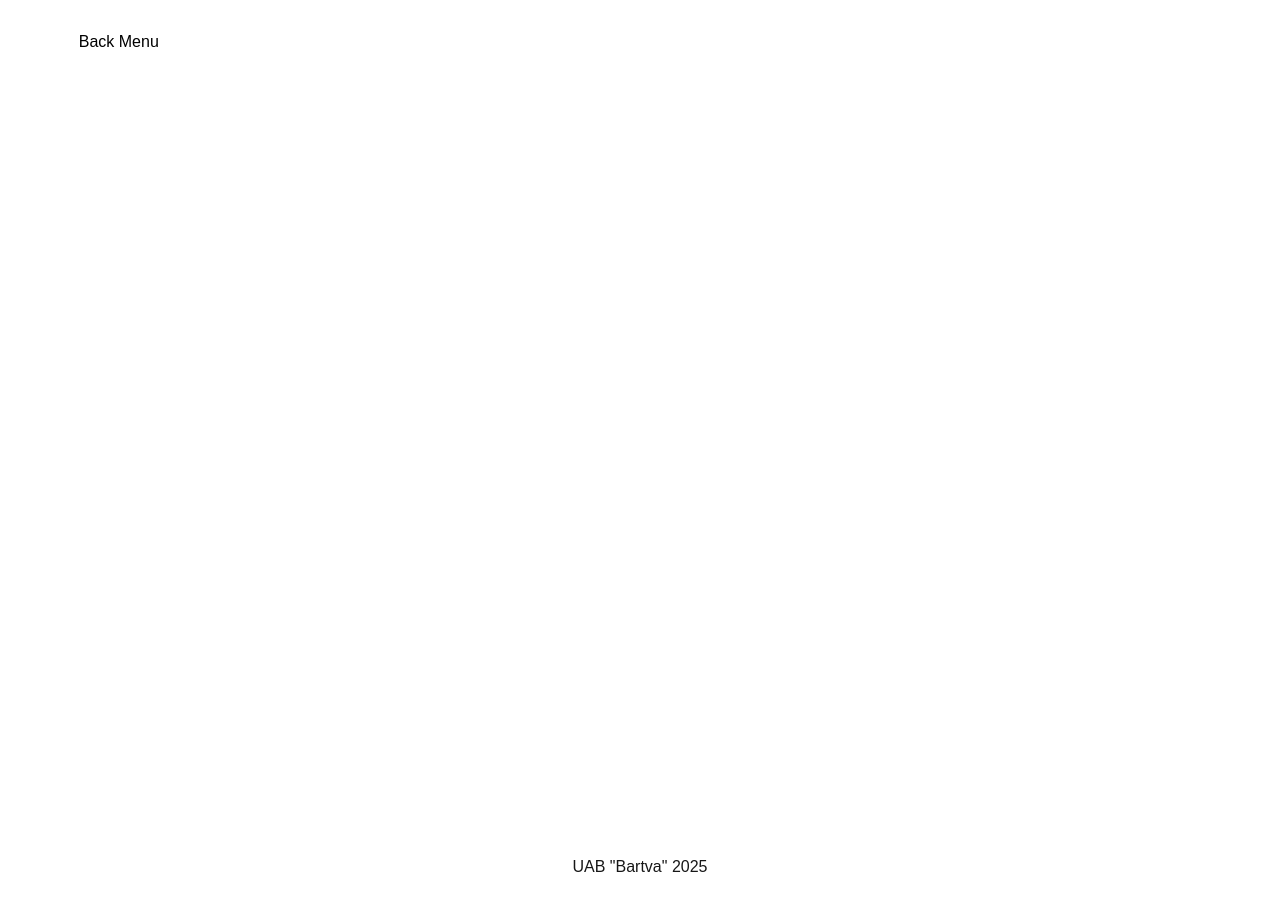
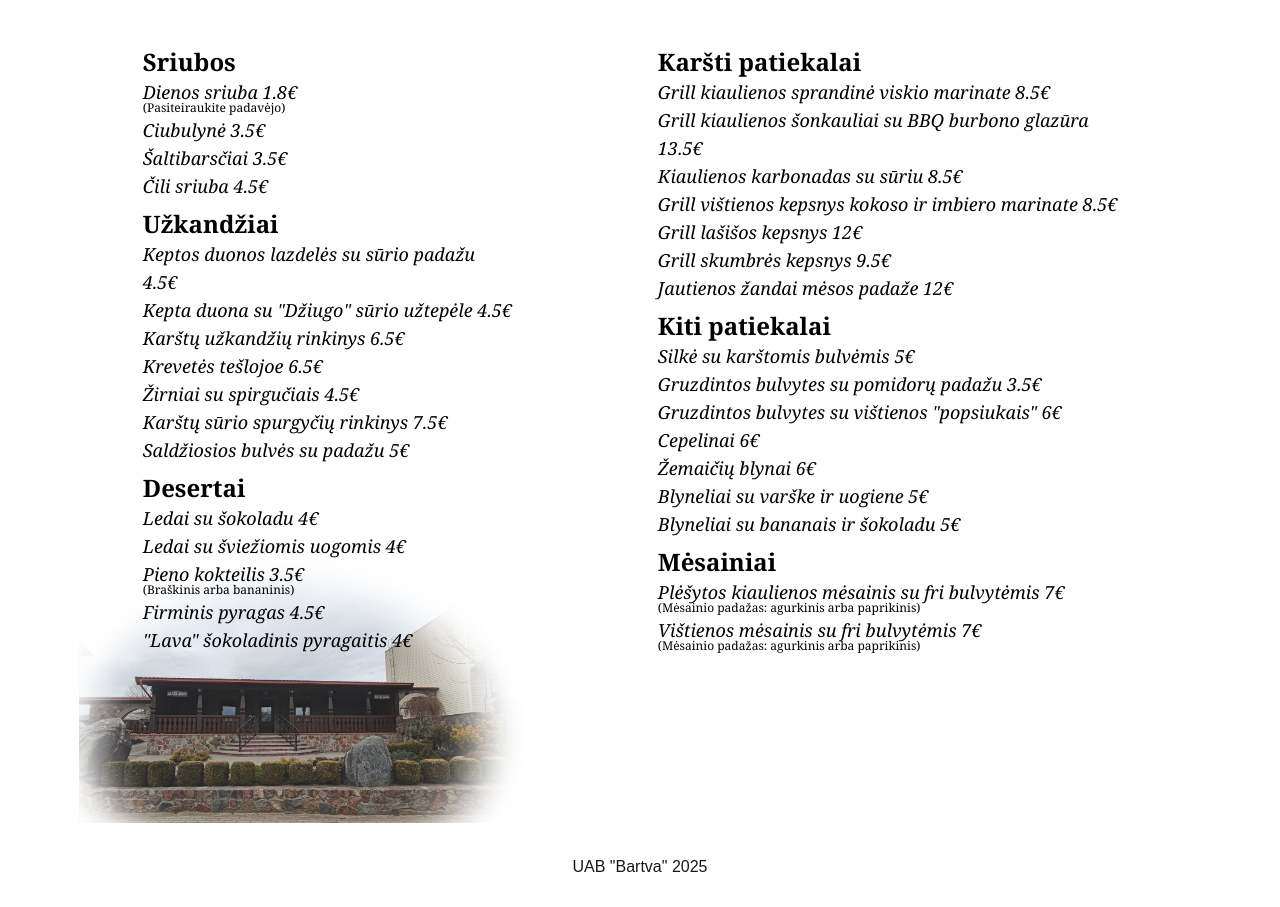
Before and after one commit to ViliusVV/mosedzio-kavine, a Next.js app: page /menu in a window 1280 px wide. Shown: the part 912-1819 px from the top of the page. Built offline with nearby package versions, Linux system fonts and the light colour scheme; grey boxes are pictures that could not be loaded.

Commit message:
print page

```diff
--- /dev/null
+++ b/src/app/print/page.tsx
@@ -0,0 +1,8 @@
+import { MenuBack, MenuFront } from "@/components/menu";
+
+export default function MenuPage() {
+    return <div>
+        <MenuFront/>
+        <MenuBack/>
+    </div>
+}
--- a/src/components/menu.tsx
+++ b/src/components/menu.tsx
@@ -52,7 +52,29 @@ export function MenuFront() {
 
 export function MenuBack() {
     return <MenuWrapper>
-        Back Menu
+        <div className='flex gap-36 py-4 px-16'>
+            <div className='relative z-10 flex flex-col'>
+                <MenuGroup group={menuData['soups']}/>
+                <MenuGroup group={menuData['snacks']}/>
+                <MenuGroup group={menuData['desserts']}/>
+            </div>
+            <div className='relative z-10 flex flex-col'>
+                <MenuGroup group={menuData['hotDishes']}/>
+                <MenuGroup group={menuData['otherDishes']}/>
+                <MenuGroup group={menuData['burgers']}/>
+            </div>
+        </div>
+
+
+
+        <div style={{width: "40%", height: "40%" }} className="absolute bottom-0 left-0 translate-y-[6%]">
+            <Image
+                className='object-contain'
+                src="/menu_back_bg.png"
+                alt="Next.js logo"
+                fill
+            />
+        </div>
     </MenuWrapper>
 }
 
```
